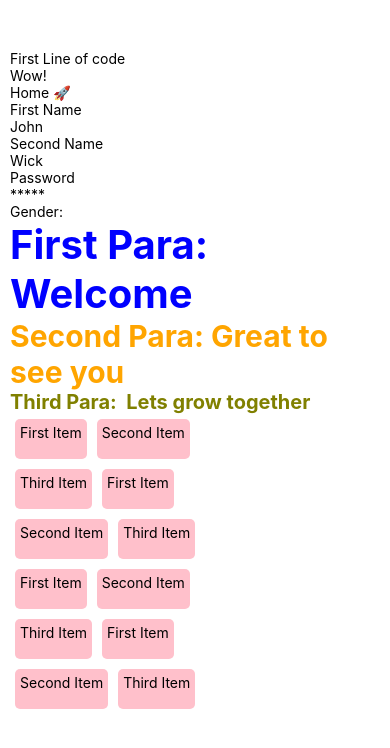
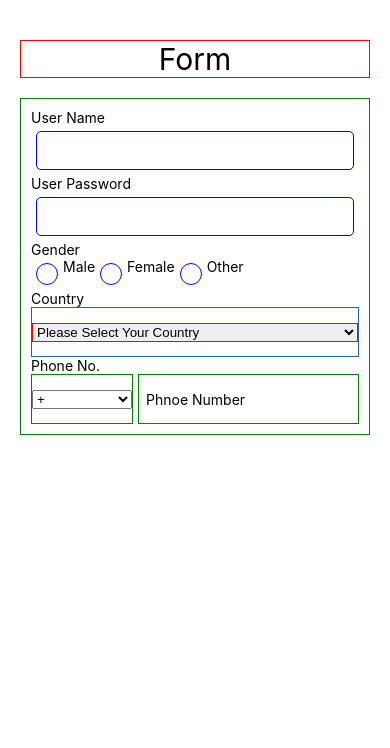
Before and after one commit to nitesh-1810/IntroToReactNative, a React Native app: screen / in a window 390 px wide. Shown: the top 748 px of the page. Built offline with nearby package versions, Linux system fonts and the light colour scheme.

Commit message:
Importing components.

```diff
--- a/App.js
+++ b/App.js
@@ -2,21 +2,24 @@ import { StatusBar } from "expo-status-bar";
 import { StyleSheet, Text, View } from "react-native";
 import Home from "./src/screens/Home";
 import Form from "./src/screens/Form";
-import Problem1 from "./src/Tasks/Problem1";
-import FlatListDemo from "./src/Tasks/FlatListDemo";
+import Problem1 from "./src/screens/Problem1";
+import FlatListDemo from "./src/screens/FlatListDemo";
+import FormDemo from "./src/Tasks/FormDemo";
 
 export default function App() {
   return (
-    <View style={styles.container}>
-      <Text>First Line of code</Text>
-      <StatusBar style="auto" />
-      <Text>Wow!</Text>
-      <Home />
-      <Form />
-      <Problem1 />
-
-      <FlatListDemo />
-    </View>
+    <>
+      <FormDemo />
+    </>
+    // <View style={styles.container}>
+    //   <Text>First Line of code</Text>
+    //   <StatusBar style="auto" />
+    //   <Text>Wow!</Text>
+    //   <Home />
+    //   <Form />
+    //   <Problem1 />
+    //   <FlatListDemo />
+    // </View>
   );
 }
 
```
